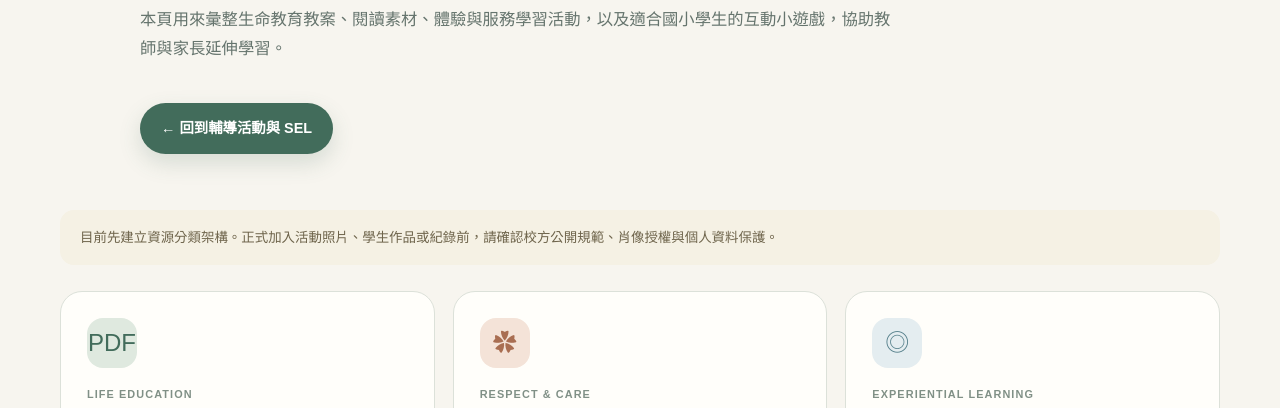
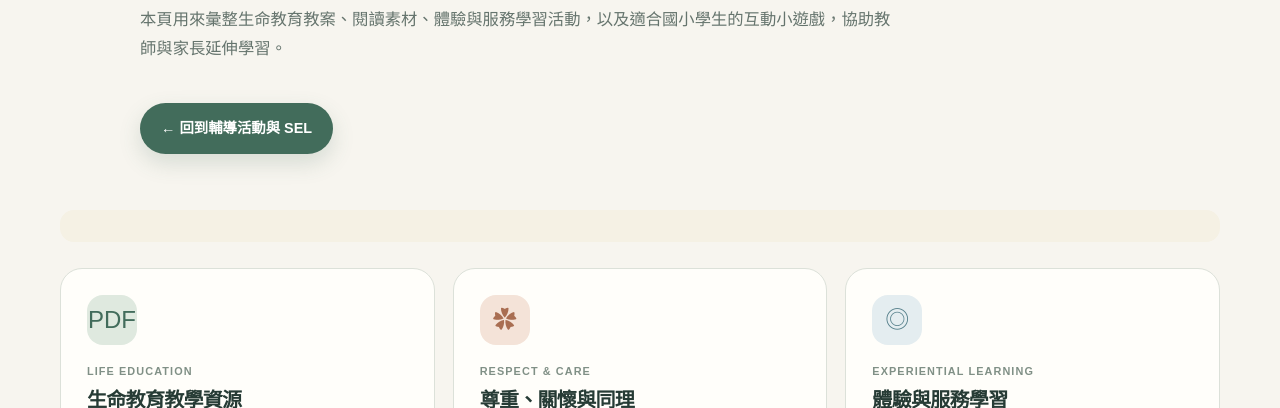
Before and after one commit to smpsd00-hash/student-counseling, a plain HTML site: page life-education.html in a window 1280 px wide. Shown: the part 389-797 px from the top of the page. Drawn offline with Linux system fonts and the light colour scheme.

Commit message:
Update life-education.html

```diff
--- a/life-education.html
+++ b/life-education.html
@@ -45,7 +45,7 @@
     </section>
     <section class="section-tight">
       <div class="container">
-        <div class="portal-note">目前先建立資源分類架構。正式加入活動照片、學生作品或紀錄前，請確認校方公開規範、肖像授權與個人資料保護。</div>
+        <div class="portal-note"></div>
         <div class="portal-grid">
           <article class="portal-card">
             <div class="resource-icon icon-green">PDF</div>
```
